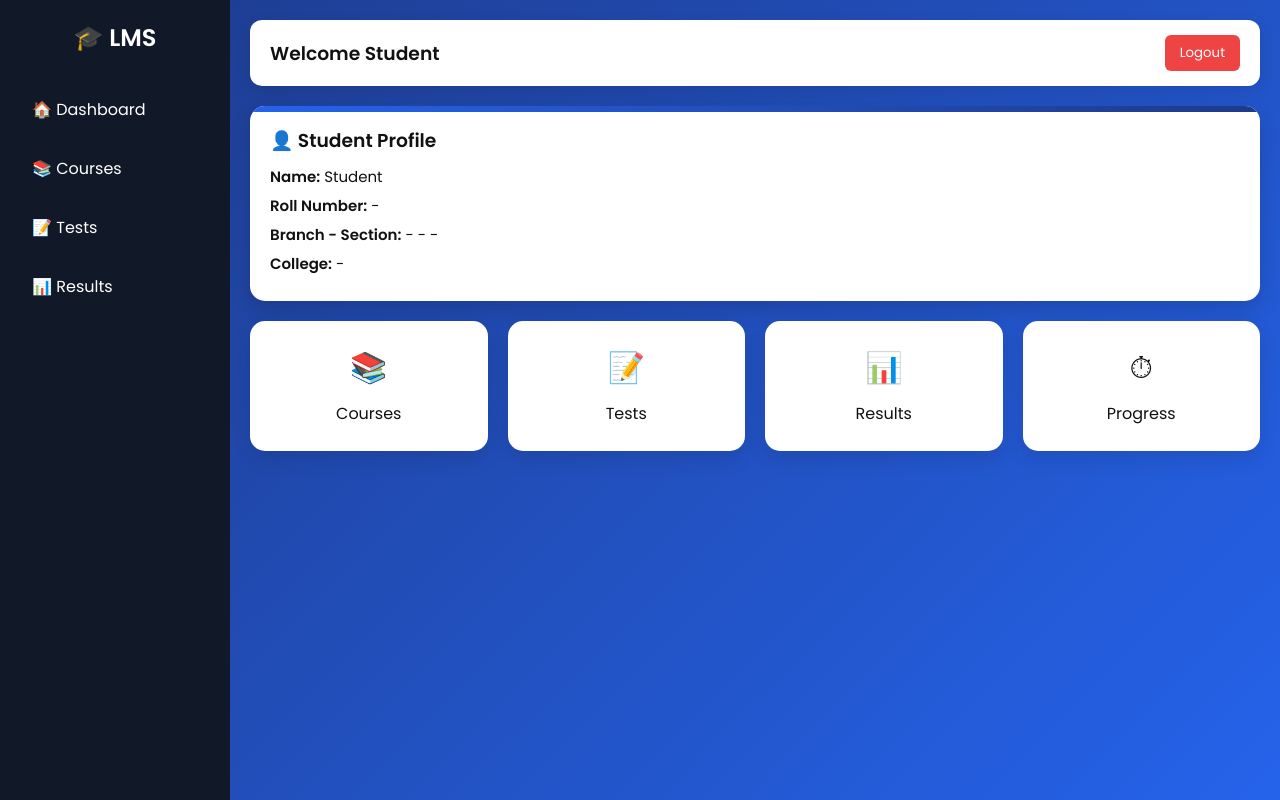
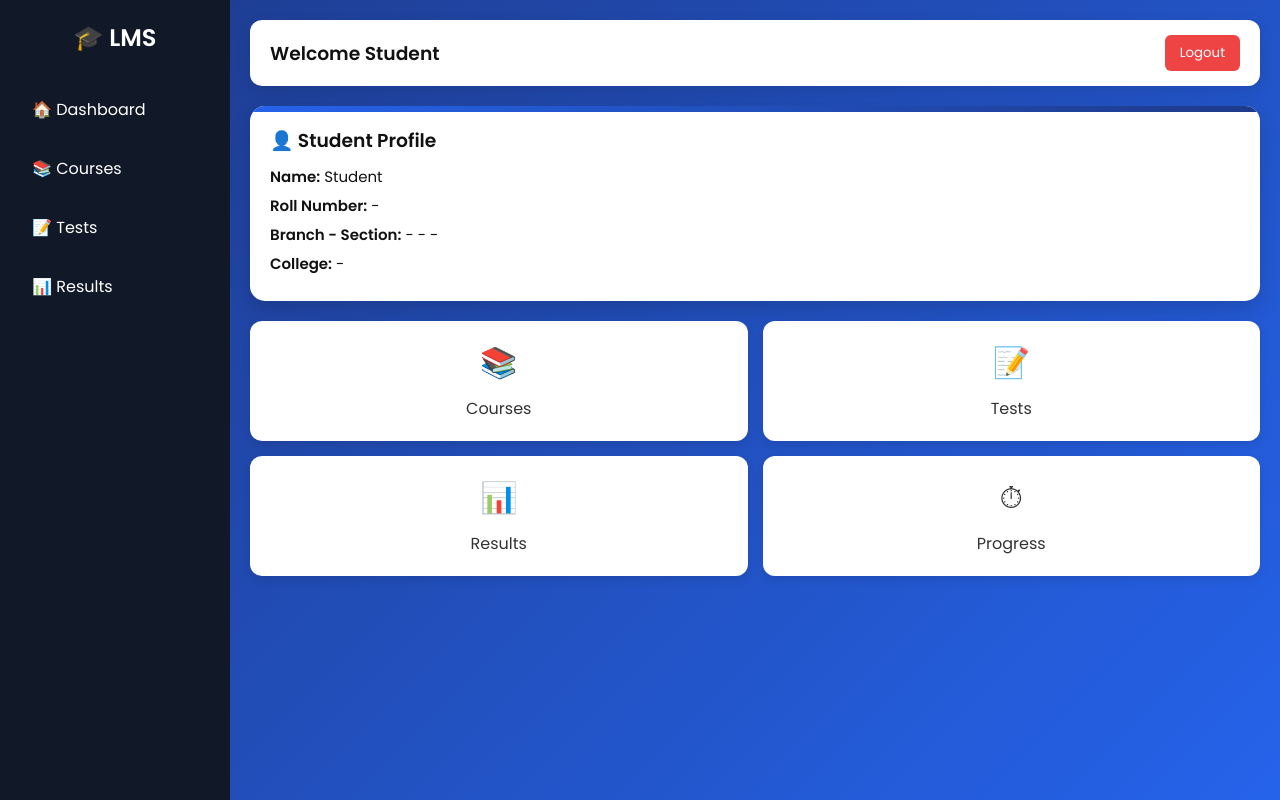
Before and after one commit to 1-satyanarayana/My-Career, a plain HTML site: page students.html in a window 1280 px wide. Drawn offline with Linux system fonts and the light colour scheme.

Commit message:
Refactor students.html for improved structure and styling

```diff
--- a/students.html
+++ b/students.html
@@ -101,32 +101,31 @@
     }
 
     /* CARDS */
-    .cards{
-      display:grid;
-      grid-template-columns:repeat(4,1fr);
-      gap:20px;
+    .cards {
+  display: grid;
+  grid-template-columns: repeat(2, 1fr);
+  gap: 15px;
 }
 
-    .card{
-      background:white;
-      padding:25px;
-      border-radius:15px;
-      text-align:center;
-      font-weight:500;
-      box-shadow:0 8px 20px rgba(0,0,0,0.1);
-      transition:0.3s;
-      cursor:pointer;
+.card {
+  text-decoration: none;
+  background: #fff;
+  padding: 20px;
+  border-radius: 12px;
+  text-align: center;
+  color: #333;
+  font-weight: 500;
+  box-shadow: 0 4px 10px rgba(0,0,0,0.1);
+  transition: 0.3s;
 }
 
-    .card:hover{
-      transform:translateY(-5px);
-      background:#2563eb;
-      color:white;
+.card:hover {
+  transform: translateY(-5px);
 }
 
-    .icon{
-      font-size:30px;
-      margin-bottom:10px;
+.icon {
+  font-size: 30px;
+  margin-bottom: 10px;
 }
 
     /* MOBILE */
@@ -189,23 +188,27 @@
   <div class="profile" id="profileData"></div>
 
   <!-- DASHBOARD CARDS -->
-  <div class="cards"> <div class="card"> <div class="icon" href="Smaterial.html">📚</div> Courses </div>
+<div class="cards">
 
-    <div class="card">
+  <a href="Smaterial.html" class="card">
+    <div class="icon">📚</div>
+    Courses
+  </a>
+
+  <a href="exam.html" class="card">
     <div class="icon">📝</div>
     Tests
-    </div>
+  </a>
 
-    <div class="card">
+  <a href="result.html" class="card">
     <div class="icon">📊</div>
     Results
-    </div>
+  </a>
 
-    <div class="card">
+  <a href="progress.html" class="card">
     <div class="icon">⏱</div>
     Progress
-    </div>
-  </div>
+  </a>
 
 </div>
 
```
Lines whose indentation alone changed are shown as unchanged.
